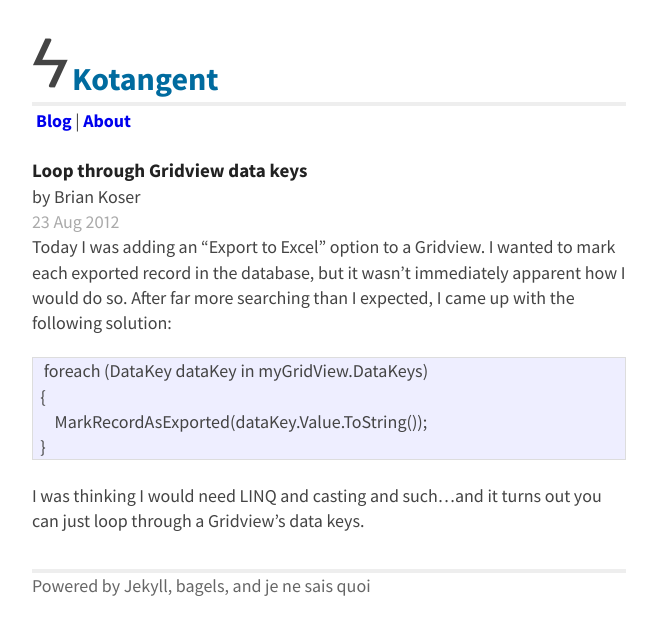
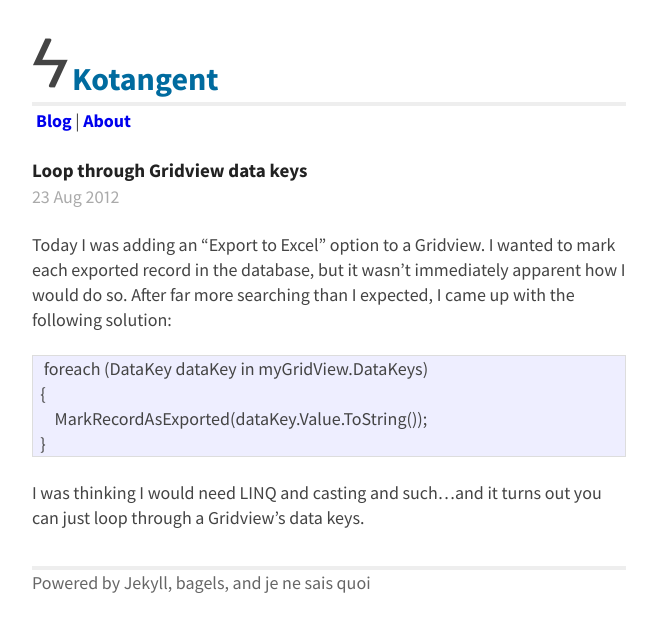
Before and after one commit to briankoser/kotangent-jekyll, a Jekyll site: the page built from _posts/2012-08-23-loop-through-gridview-data-keys.md, in a window 1280 px wide. Shown: the top 635 px of the page, without its empty margins (311-968 px from the left). Built offline with Jekyll 4.4.1, drawn with Linux system fonts in a browser that asks for light colours; Markdown is read by kramdown in place of the engine named in the settings.

Commit message:
Hide author info
Temporary until I figure out what I need to do for Google authorship;
until then it's in the way

```diff
--- a/css/main.css
+++ b/css/main.css
@@ -279,8 +279,9 @@ hr {
 /******************************************************************************
   CLASSES
 ******************************************************************************/
-.author, .meta {
+.author {
     margin: 0;
+    display: none; /* todo: remove when I figure out how Google authorship stuff works */
 }
 
 .logo {
```
